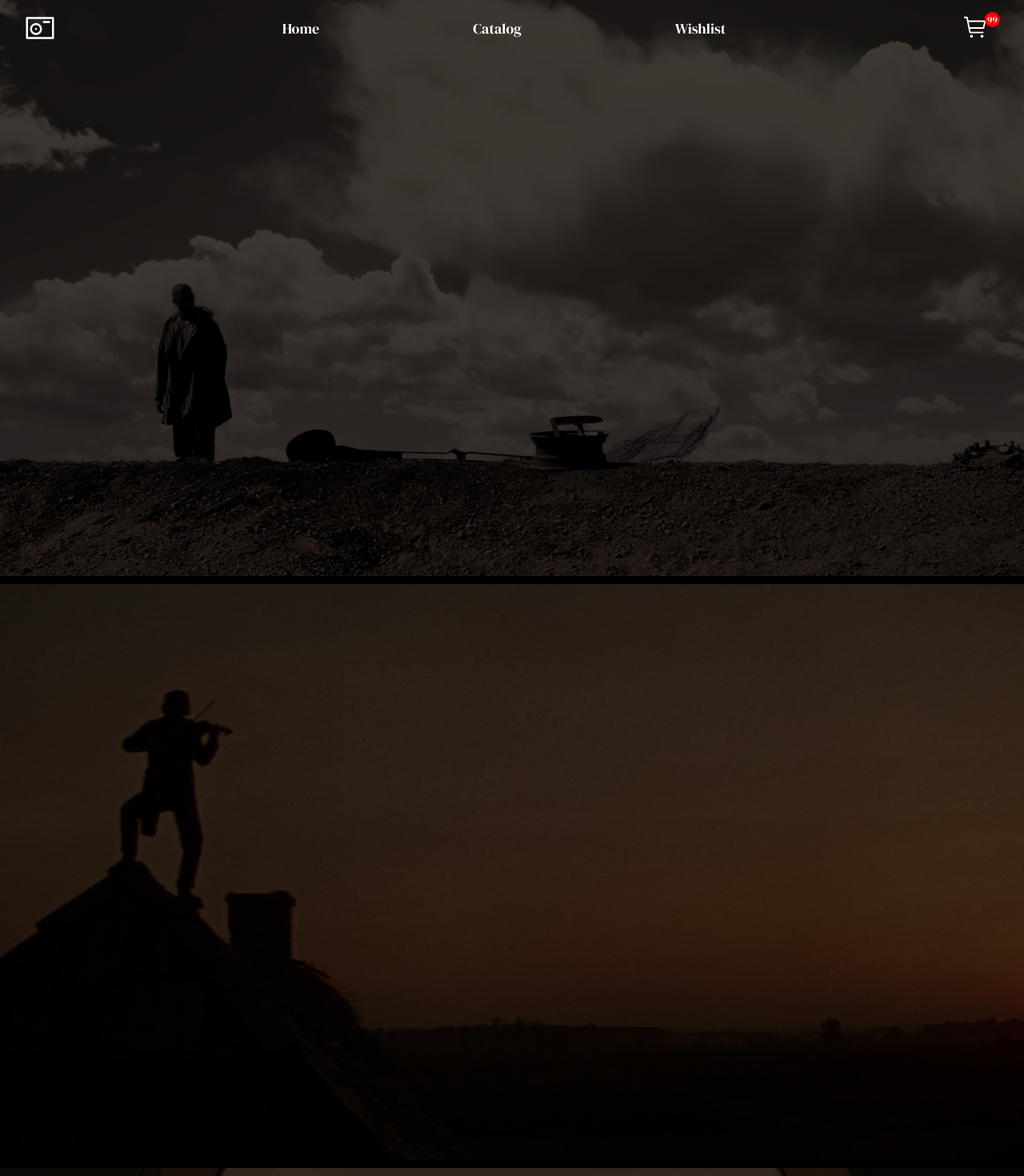
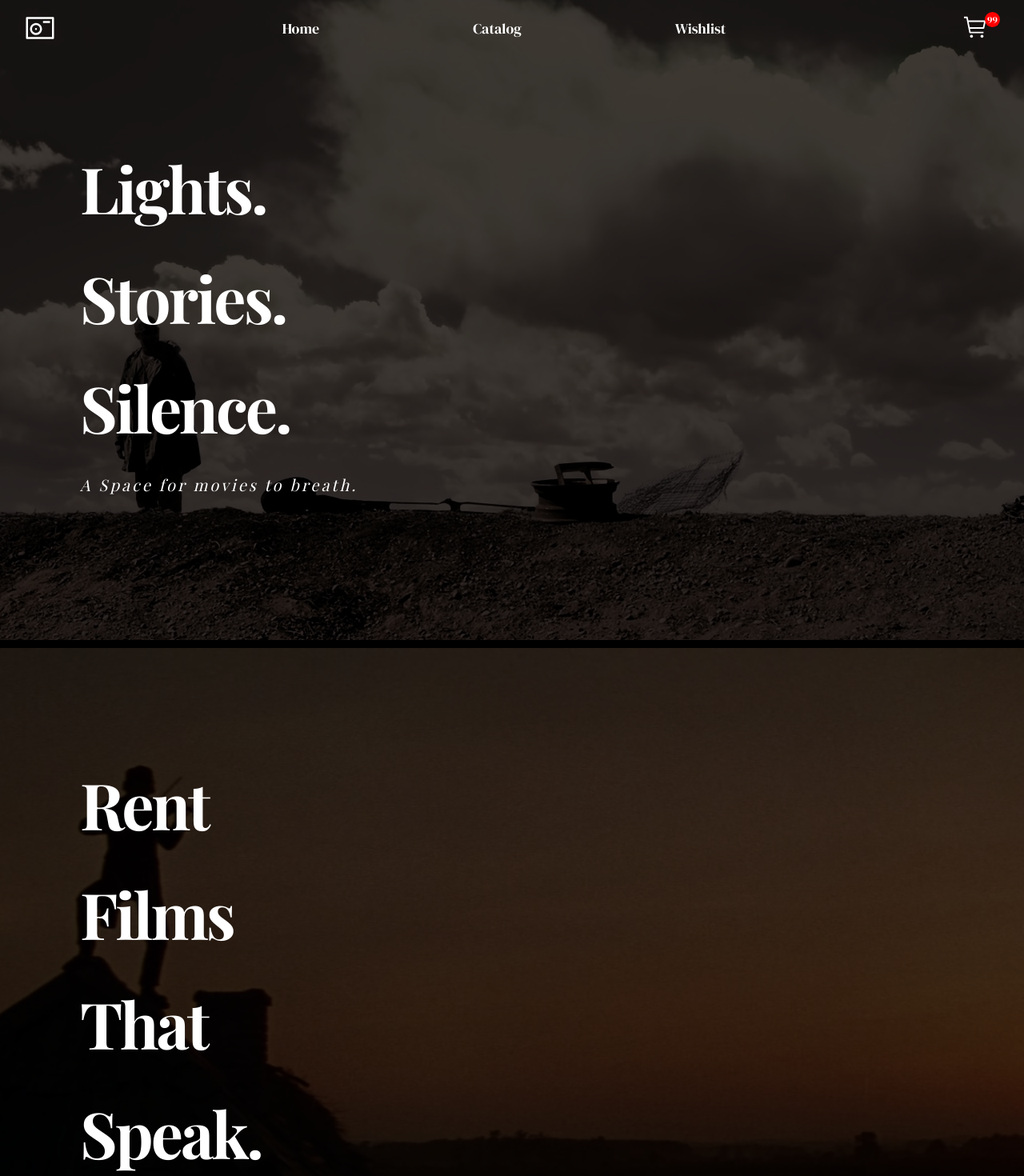
Before and after one commit to CheraHamza/Rent-A-Film, a React (Vite) app: page / in a window 1280 px wide. Shown: the top 1470 px of the page at 80% size. Built offline with nearby package versions, Linux system fonts and the light colour scheme.

Commit message:
feat: add text content and action button to the frames

```diff
--- a/src/pages/HomePage.jsx
+++ b/src/pages/HomePage.jsx
@@ -1,5 +1,6 @@
 import Header from "../components/Header";
 import styled from "styled-components";
+import Button from "../components/Button";
 
 import bg_1 from "/Images/image_1.jpg";
 import bg_2 from "/Images/image_2.jpg";
@@ -21,20 +22,66 @@ const StyledHomePage = styled.div`
 `;
 
 const FrameWrapper = styled.div`
+	width: 100%;
+
 	display: flex;
 	flex-direction: column;
 	gap: 10px;
+
+	.lastFrame {
+		gap: 100px;
+
+		button {
+			align-self: center;
+			width: fit-content;
+			border: 1px solid white;
+			padding: 10px 20px;
+
+			&:hover {
+				background-color: white;
+				color: black;
+			}
+		}
+	}
 `;
 
 const Frame = styled.div`
+	display: flex;
+	flex-direction: column;
+	justify-content: center;
+
 	width: 100%;
-	height: 90vh;
+	height: 100vh;
 	background-image: url(${(props) => props.$backgroundImg});
 	background-size: cover;
 	background-position: center;
 	background-repeat: no-repeat;
 	background-color: #000000be;
 	background-blend-mode: darken;
+
+	section {
+		display: flex;
+		flex-direction: column;
+		gap: 30px;
+
+		padding-left: 100px;
+	}
+`;
+
+const StyledH1 = styled.h1`
+	font-size: 80px;
+	color: white;
+
+	letter-spacing: -3px;
+`;
+
+const StyledParagraph = styled.p`
+	color: white;
+
+	font-style: italic;
+	font-size: 20px;
+
+	letter-spacing: 3px;
 `;
 
 function HomePage() {
@@ -42,11 +89,41 @@ function HomePage() {
 		<StyledHomePage>
 			<Header></Header>
 			<FrameWrapper>
-				<Frame $backgroundImg={bg_1}></Frame>
-				<Frame $backgroundImg={bg_2}></Frame>
-				<Frame $backgroundImg={bg_3}></Frame>
-				<Frame $backgroundImg={bg_4}></Frame>
-				<Frame $backgroundImg={bg_5}></Frame>
+				<Frame $backgroundImg={bg_1}>
+					<section>
+						<StyledH1>Lights.</StyledH1>
+						<StyledH1>Stories.</StyledH1>
+						<StyledH1>Silence.</StyledH1>
+						<StyledParagraph>A Space for movies to breath.</StyledParagraph>
+					</section>
+				</Frame>
+				<Frame $backgroundImg={bg_2}>
+					<section>
+						<StyledH1>Rent</StyledH1>
+						<StyledH1>Films</StyledH1>
+						<StyledH1>That</StyledH1>
+						<StyledH1>Speak.</StyledH1>
+					</section>
+				</Frame>
+				<Frame $backgroundImg={bg_3}>
+					<section>
+						<StyledH1>Curated</StyledH1>
+						<StyledH1>Cinema.</StyledH1>
+					</section>
+				</Frame>
+				<Frame $backgroundImg={bg_4}>
+					<section>
+						<StyledH1>Stories That Linger.</StyledH1>
+						<StyledH1>Moments That Matter.</StyledH1>
+					</section>
+				</Frame>
+				<Frame $backgroundImg={bg_5} className="lastFrame">
+					<section>
+						<StyledH1>Find Your Next Frame.</StyledH1>
+						<StyledH1>Rent. Watch. Drift.</StyledH1>
+					</section>
+					<Button text={"Browse Catalog"}></Button>
+				</Frame>
 			</FrameWrapper>
 		</StyledHomePage>
 	);
```
